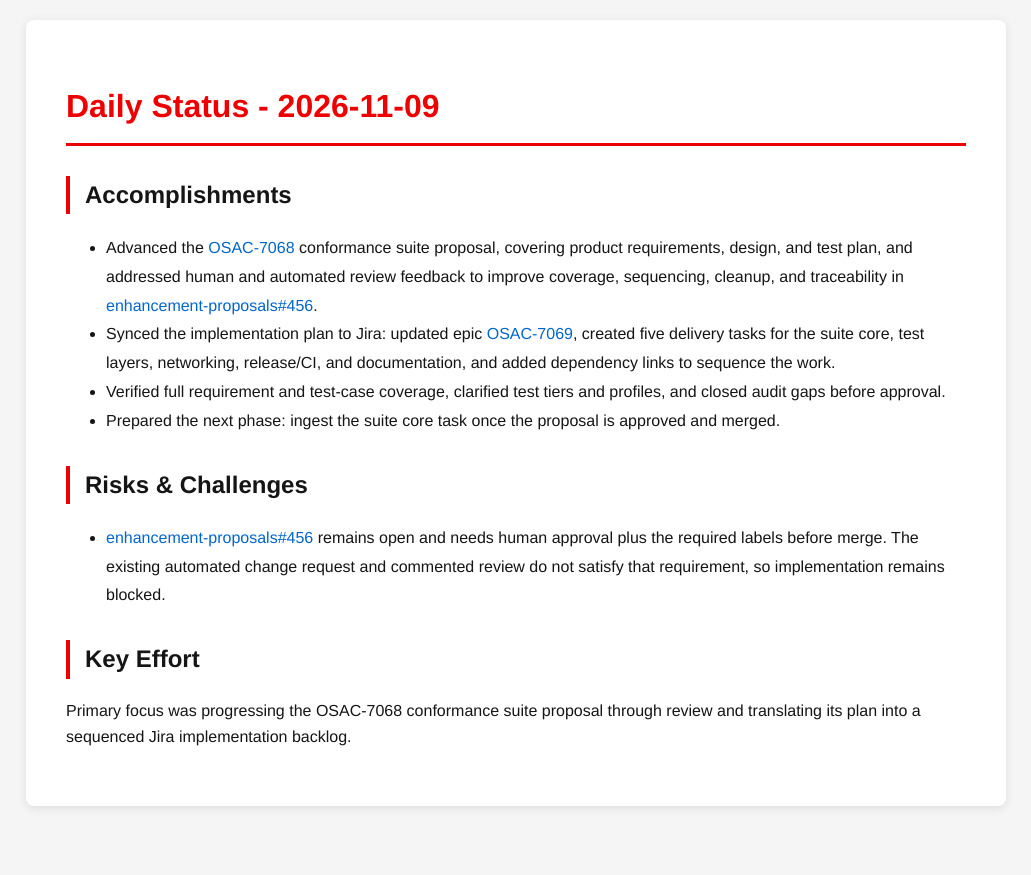
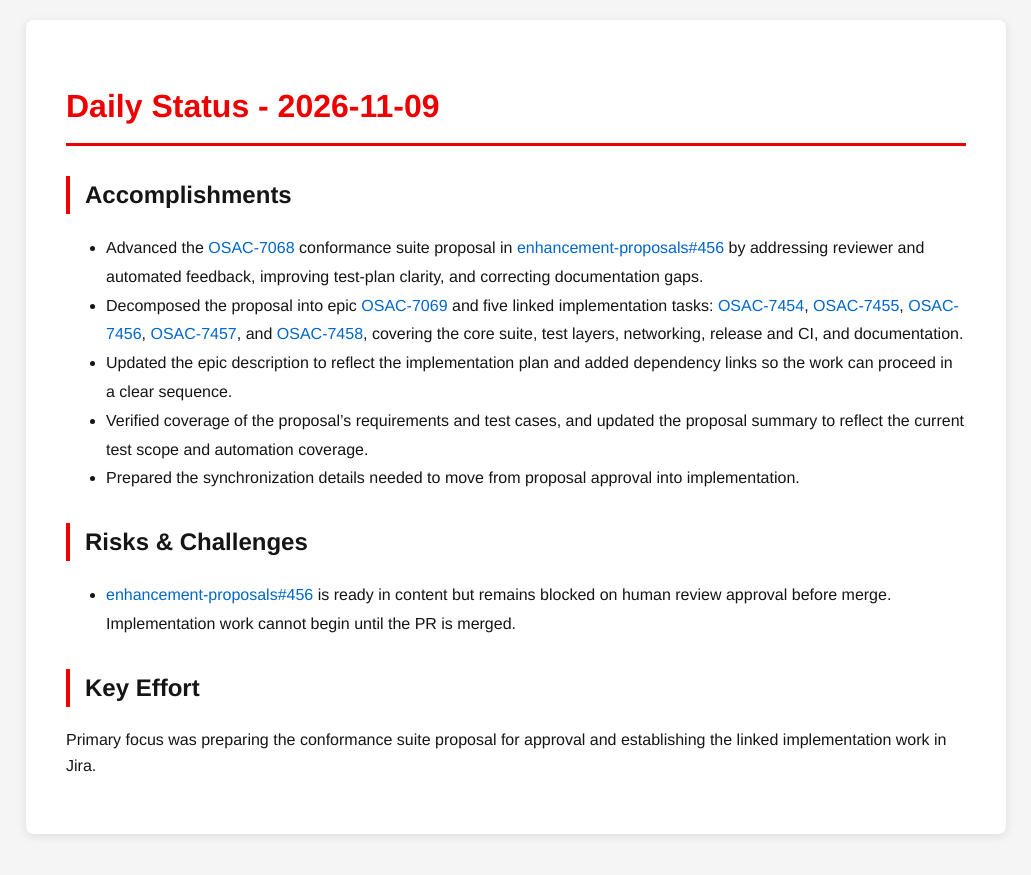
Before and after one commit to tzvatot/daily-status, a Jekyll site: the page built from 2026-11-09.md, in a window 1280 px wide. Shown: the top 875 px of the page, without its empty margins (124-1155 px from the left). Built offline with Jekyll 4.4.1, drawn with Linux system fonts in a browser that asks for light colours.

Commit message:
Daily status update - 2026-11-09

```diff
--- a/2026-11-09.md
+++ b/2026-11-09.md
@@ -7,13 +7,14 @@
 # Daily Status - 2026-11-09
 
 ## Accomplishments
-- Advanced the [OSAC-7068](https://redhat.atlassian.net/browse/OSAC-7068) conformance suite proposal, covering product requirements, design, and test plan, and addressed human and automated review feedback to improve coverage, sequencing, cleanup, and traceability in [enhancement-proposals#456](https://github.com/osac-project/enhancement-proposals/pull/456).
-- Synced the implementation plan to Jira: updated epic [OSAC-7069](https://redhat.atlassian.net/browse/OSAC-7069), created five delivery tasks for the suite core, test layers, networking, release/CI, and documentation, and added dependency links to sequence the work.
-- Verified full requirement and test-case coverage, clarified test tiers and profiles, and closed audit gaps before approval.
-- Prepared the next phase: ingest the suite core task once the proposal is approved and merged.
+- Advanced the [OSAC-7068](https://redhat.atlassian.net/browse/OSAC-7068) conformance suite proposal in [enhancement-proposals#456](https://github.com/osac-project/enhancement-proposals/pull/456) by addressing reviewer and automated feedback, improving test-plan clarity, and correcting documentation gaps.
+- Decomposed the proposal into epic [OSAC-7069](https://redhat.atlassian.net/browse/OSAC-7069) and five linked implementation tasks: [OSAC-7454](https://redhat.atlassian.net/browse/OSAC-7454), [OSAC-7455](https://redhat.atlassian.net/browse/OSAC-7455), [OSAC-7456](https://redhat.atlassian.net/browse/OSAC-7456), [OSAC-7457](https://redhat.atlassian.net/browse/OSAC-7457), and [OSAC-7458](https://redhat.atlassian.net/browse/OSAC-7458), covering the core suite, test layers, networking, release and CI, and documentation.
+- Updated the epic description to reflect the implementation plan and added dependency links so the work can proceed in a clear sequence.
+- Verified coverage of the proposal's requirements and test cases, and updated the proposal summary to reflect the current test scope and automation coverage.
+- Prepared the synchronization details needed to move from proposal approval into implementation.
 
 ## Risks & Challenges
-- [enhancement-proposals#456](https://github.com/osac-project/enhancement-proposals/pull/456) remains open and needs human approval plus the required labels before merge. The existing automated change request and commented review do not satisfy that requirement, so implementation remains blocked.
+- [enhancement-proposals#456](https://github.com/osac-project/enhancement-proposals/pull/456) is ready in content but remains blocked on human review approval before merge. Implementation work cannot begin until the PR is merged.
 
 ## Key Effort
-Primary focus was progressing the OSAC-7068 conformance suite proposal through review and translating its plan into a sequenced Jira implementation backlog.
+Primary focus was preparing the conformance suite proposal for approval and establishing the linked implementation work in Jira.
```
